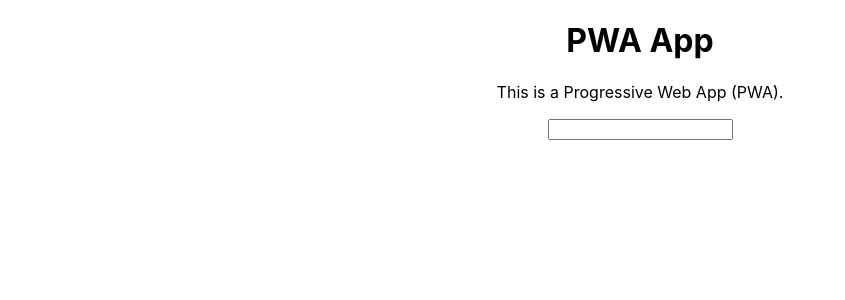
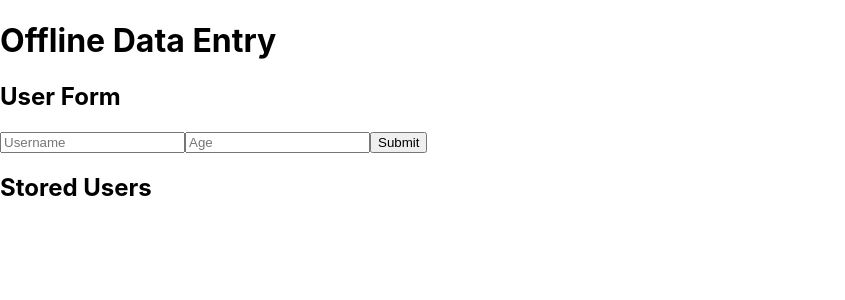
Before and after one commit to AzeemRafique10/Prograssive_app, a React (Create React App) app: page / in a window 1280 px wide. Shown: the top 300 px of the page, without its empty margins (0-845 px from the left). Built offline with nearby package versions, Linux system fonts and the light colour scheme.

Commit message:
Offline data Entry App

```diff
--- a/src/App.js
+++ b/src/App.js
@@ -1,13 +1,20 @@
-import React from 'react';
-import './App.css';
+import "./App.css";
+import { QueryClient, QueryClientProvider } from "react-query";
+import UserList from "./form/UserList";
+import UserForm from "./form/UserForm";
+
+
+const queryClient = new QueryClient();
 
 function App() {
   return (
-    <div className="App">
-      <h1>PWA App</h1>
-      <p>This is a Progressive Web App (PWA).</p>
-      <input type="text" />
-    </div>
+    <QueryClientProvider client={queryClient}>
+      <div>
+        <h1>Offline Data Entry</h1>
+        <UserForm />
+        <UserList />
+      </div>
+    </QueryClientProvider>
   );
 }
 
--- /dev/null
+++ b/src/form/UserForm.js
@@ -0,0 +1,89 @@
+import React, { useState, useEffect } from "react";
+import { useMutation, useQueryClient } from "react-query";
+import db from "./database";
+import { syncData } from "./sync";
+
+function UserForm() {
+  const [name, setName] = useState("");
+  const [age, setAge] = useState("");
+
+  const queryClient = useQueryClient();
+
+  // Save to IndexDB if Offline
+
+  const saveOffline = async (user) => {
+    try {
+      await db.users.add(user); // Ensure 'db.users' exists
+      console.log("Saved Offline:", user);
+    } catch (error) {
+      console.error("Error saving offline:", error);
+    }
+  };
+
+  // React Query mutation to sync data when Online
+
+  const saveOnline = async (user) => {
+    try {
+      console.log("Sava Online User: ", user);
+      await new Promise((resolve) => setTimeout(resolve, 2000));
+      console.log("Data Sucessfully Save Online");
+    } catch (error) {
+      console.log("Error saving online: ", error);
+    }
+  };
+
+  const mutation = useMutation(syncData, {
+    onSuccess: () => {
+      queryClient.invalidateQueries("user");
+    },
+  });
+
+  //   Check for Internet Rotation and sync data
+
+  useEffect(() => {
+    if (navigator.onLine) {
+      mutation.mutate();
+    }
+  }, [navigator.onLine]);
+
+  const handleSubmit = async (e) => {
+    e.preventDefault();
+    const newUser = { name, age };
+
+    if (navigator.onLine) {
+      await saveOnline(newUser); // Store Data Offline
+    } else {
+      await saveOffline(newUser); // Sync Data
+    }
+
+    setName("");
+    setAge("");
+  };
+
+  return (
+    <>
+      <h2>User Form</h2>
+      <form onSubmit={handleSubmit}>
+        <input
+          type="text"
+          min={3}
+          value={name}
+          onChange={(e) => setName(e.target.value)}
+          placeholder="Username"
+          required
+        />
+        <input
+          type="number"
+          value={age}
+          min={1}
+          onChange={(e) => setAge(e.target.value)}
+          placeholder="Age"
+          required
+        />
+        <button type="submit">Submit</button>
+      </form>
+    </>
+  );
+}
+
+export default UserForm;
--- /dev/null
+++ b/src/form/UserList.js
@@ -0,0 +1,28 @@
+import React, { useState, useEffect } from "react";
+import db from "./database";
+
+function UserList() {
+  const [users, setUsers] = useState([]);
+
+  useEffect(() => {
+    const fetchUsers = async () => {
+      const storedUsers = await db.users.toArray();
+      setUsers(storedUsers);
+    };
+    fetchUsers();
+  }, []);
+  return (
+    <div>
+      <h2>Stored Users</h2>
+      <ul>
+        {users.map((user) => (
+          <li key={user.id}>
+            {user.name} - {user.age}
+          </li>
+        ))}
+      </ul>
+    </div>
+  );
+}
+
+export default UserList;
--- /dev/null
+++ b/src/form/database.js
@@ -0,0 +1,13 @@
+import Dexie from "dexie";
+
+// Create new Database
+
+const db = new Dexie("UserDatabase");
+
+// Define the Table Structure
+
+db.version(1).stores({
+  users: "++id, name, age", // id will be auto-incremented
+});
+
+export default db;
--- /dev/null
+++ b/src/form/sync.js
@@ -0,0 +1,21 @@
+import db from "./database";
+
+export const syncData = async () => {
+  console.log("Checking IndexedDB...");
+
+  try {
+    await db.open(); // Ensure DB is open before querying
+    const allUsers = await db.users.toArray(); // ✅ Ensure 'users' is defined
+
+    if (allUsers.length > 0) {
+      console.log("Syncing Data...", allUsers);
+      await new Promise((resolve) => setTimeout(resolve, 2000));
+      await db.users.clear();
+      console.log("Sync Completed, data cleared from IndexedDB");
+    }
+  } catch (error) {
+    console.error("Sync Error:", error);
+  }
+};
+
+window.addEventListener("online", syncData);
```
Also changed, not shown: package.json (+5 -2 lines), 1 other file (tests, documents, lock files or other folders).
